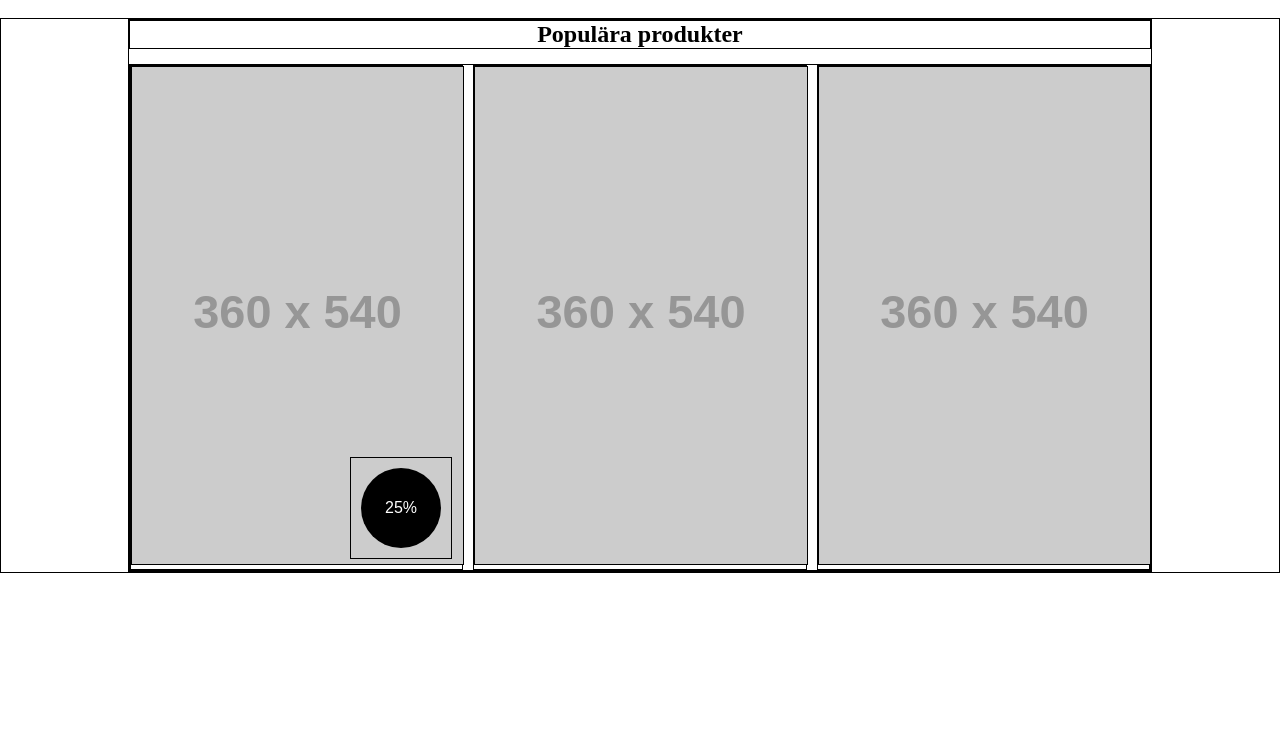
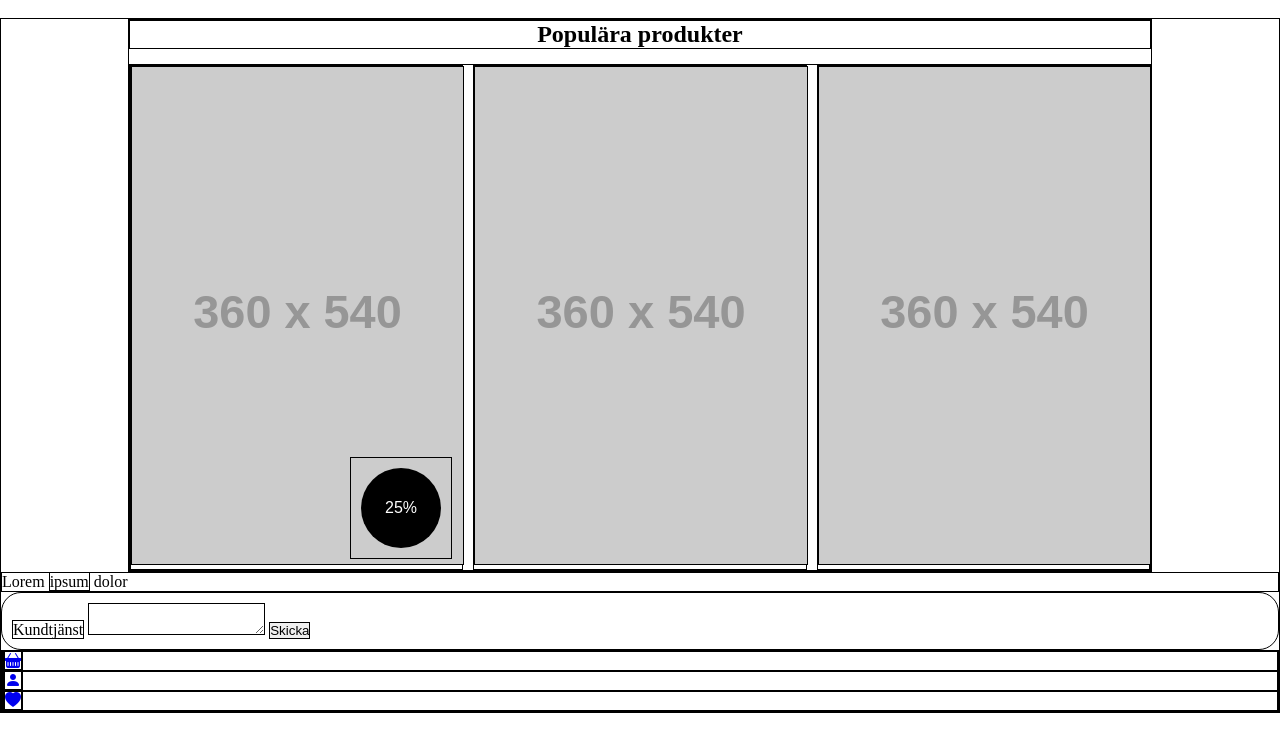
Before and after one commit to ayatnasri/positioning, a plain HTML site: page index.html in a window 1280 px wide. Shown: the part 126-878 px from the top of the page. Drawn offline with nearby package versions, Linux system fonts and the light colour scheme; placeholder pictures from the web are drawn by us.

Commit message:
Add promotion

```diff
--- /dev/null
+++ b/css/components/promotion.css
@@ -0,0 +1,16 @@
+.promotion{
+    width: 80%;
+    margin: 0 auto;
+    border: 1px solid black;
+    font-size: 4rem;
+    padding: 80px 20px;
+    box-sizing: border-box;
+    text-align: center;
+
+}
+.promotion span{
+    position: relative;
+   top: 80px;
+   left: 50px;
+    text-transform: uppercase;
+}
--- a/index.html
+++ b/index.html
@@ -6,6 +6,11 @@
     <meta name="viewport" content="width=device-width, initial-scale=1.0" />
     <title>Positionering</title>
     <link rel="stylesheet" href="css/style.css" />
+    <link
+      rel="stylesheet"
+      href="https://cdn.jsdelivr.net/npm/bootstrap-icons@1.9.1/font/bootstrap-icons.css"
+    />
+
     <!-- <link rel="stylesheet" href="css/components/site-header.css" /> -->
   </head>
   <body>
@@ -45,6 +50,31 @@
           </div>
         </div>
       </section>
+
+      <section class="promotion">Lorem <span>ipsum</span> dolor</section>
+
+      <form class="customer-service-chat">
+        <label for="chat">Kundtjänst</label>
+        <textarea id="chat"></textarea>
+        <button>Skicka</button>
+      </form>
+      <ul class="icon-menu">
+        <li>
+          <a href="#">
+            <i class="bi bi-basket-fill"></i>
+          </a>
+        </li>
+        <li>
+          <a href="#">
+            <i class="bi bi-person-fill"></i>
+          </a>
+        </li>
+        <li>
+          <a href="#">
+            <i class="bi bi-heart-fill"></i>
+          </a>
+        </li>
+      </ul>
     </main>
   </body>
 </html>
```
